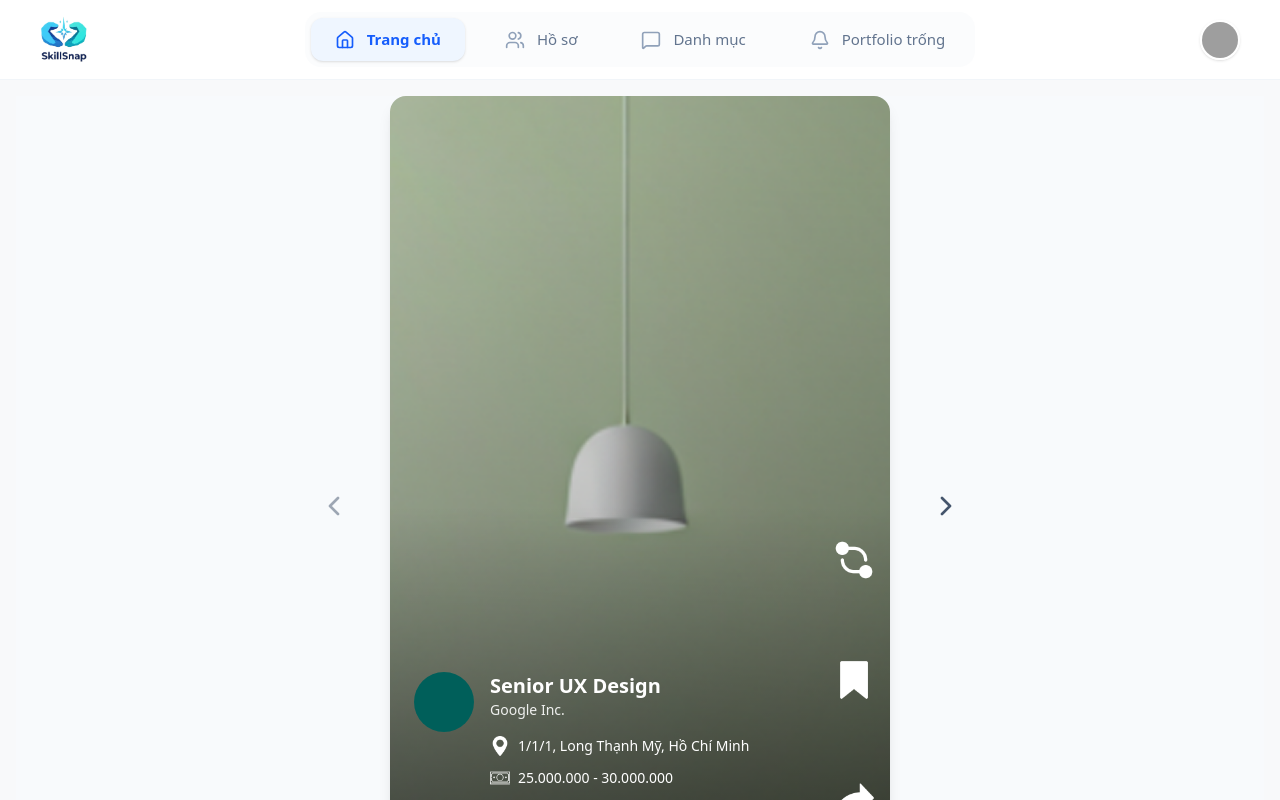
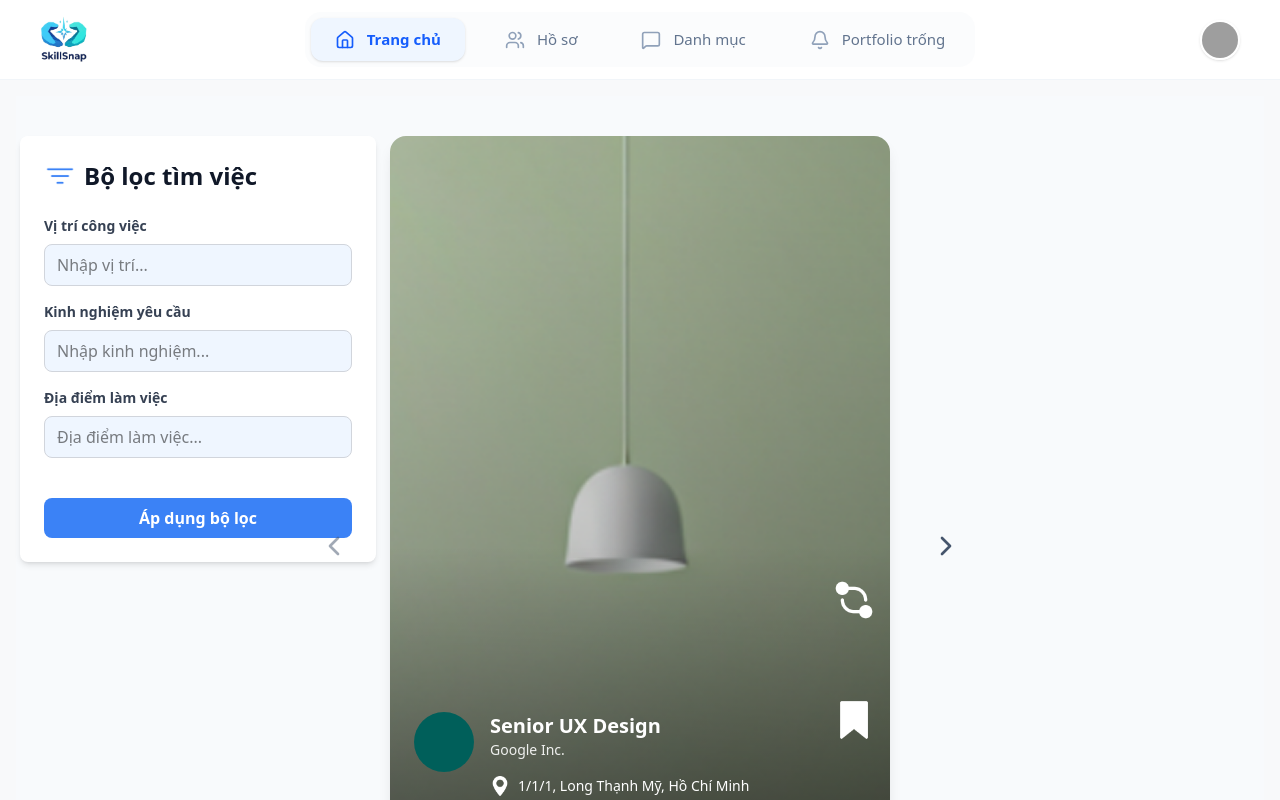
Before and after one commit to SEP490-CapstoneProject/SEP490_Web, a React (Vite) app: page /talent-home in a window 1280 px wide. Shown: the top 800 px of the page. Built offline with nearby package versions, Linux system fonts and the light colour scheme; grey boxes are pictures that could not be loaded.

Commit message:
add filter ui

```diff
--- a/src/components/pages/talent/PostDetail.tsx
+++ b/src/components/pages/talent/PostDetail.tsx
@@ -42,7 +42,7 @@ export const PostDetail = () => {
               onClick={() => setIsSaved(!isSaved)}
               className="flex items-center gap-2 px-4 py-2 border-2 border-gray-300 rounded-lg bg-white hover:border-gray-400"
             >
-              <img src={BookmarkIcon} alt="Bookmark" className="w-5 h-5" style={{ filter: 'invert(48%) sepia(75%) saturate(733%) hue-rotate(205deg)' }} />
+              <img src={BookmarkIcon} alt="Bookmark" className="w-5 h-5" style={{ filter: 'brightness(0) saturate(100%) invert(48%) sepia(81%) saturate(1093%) hue-rotate(203deg)' }} />
               <span>Lưu tin</span>
             </button>
             <button className="flex items-center gap-2 px-4 py-2 border-2 border-gray-300 rounded-lg bg-white hover:border-gray-400">
--- a/src/components/pages/talent/TalentHome.tsx
+++ b/src/components/pages/talent/TalentHome.tsx
@@ -10,10 +10,15 @@ import ClockIcon from "../../../assets/myWeb/clock.png";
 import ArrowIcon from "../../../assets/myWeb/upper-right-arrow.png";
 import { ChevronLeft, ChevronRight } from "lucide-react";
 import { mockCompanyPosts } from "../../../data/mockCompanyPost";
-
+import SortIcon from "../../../assets/myWeb/sort.png";
 export default function TalentHome() {
   const [currentIndex, setCurrentIndex] = useState(0);
   const navigate = useNavigate();
+  const [filters, setFilters] = useState({
+    position: '',
+    experience: '',
+    location: ''
+  });
   const currentPost = mockCompanyPosts[currentIndex];
 
   const handleNext = () => {
@@ -32,9 +37,76 @@ export default function TalentHome() {
     navigate(`/job/${currentPost.postId}`);
   };
 
+  const handleApplyFilter = () => {
+    // Xử lý áp dụng bộ lọc
+    console.log('Applied filters:', filters);
+  };
+
   return (
-    <div className="flex items-center justify-center min-h-screen bg-slate-50">
-      <div className="flex items-center justify-center gap-8">
+    <div className="min-h-screen bg-slate-50">
+      {/* Main Content with Filter on Left */}
+      <div className="flex gap-0 pt-10 min-h-screen ">
+        {/* Left Filter Sidebar - Attached to left edge */}
+        <div className ="fixed left-3 h-screen  ">
+          <div className="w-89 bg-white rounded-lg p-6 shadow-md h-fit items-start ml-2 ">
+            <div className="flex items-center gap-2 mb-6">
+              <img src={SortIcon} alt="Sort" className="w-8 h-8"/>
+              <h2 className="text-2xl font-bold text-gray-900">Bộ lọc tìm việc</h2>
+            </div>
+            <div className="space-y-4">
+              {/* Position Filter */}
+              <div>
+                <label className="text-sm font-bold text-gray-700 mb-2 block">Vị trí công việc</label>
+                <input
+                  type="text"
+                  placeholder="Nhập vị trí..."
+                  value={filters.position}
+                  onChange={(e) => setFilters({...filters, position: e.target.value})}
+                  className="w-full px-3 py-2 rounded-lg border border-gray-300"
+                  style={{ backgroundColor: '#EFF6FF' }}
+                />
+              </div>
+
+              {/* Experience Filter */}
+              <div>
+                <label className="text-sm font-bold text-gray-700 mb-2 block">Kinh nghiệm yêu cầu</label>
+                <input
+                  type="text"
+                  placeholder="Nhập kinh nghiệm..."
+                  value={filters.experience}
+                  onChange={(e) => setFilters({...filters, experience: e.target.value})}
+                  className="w-full px-3 py-2 rounded-lg border border-gray-300"
+                  style={{ backgroundColor: '#EFF6FF' }}
+                />
+              </div>
+
+              {/* Location Filter */}
+              <div>
+                <label className="text-sm font-bold text-gray-700 mb-2 block">Địa điểm làm việc</label>
+                <input
+                  type="text"
+                  placeholder="Địa điểm làm việc..."
+                  value={filters.location}
+                  onChange={(e) => setFilters({...filters, location: e.target.value})}
+                  className="w-full px-3 py-2 rounded-lg border border-gray-300"
+                  style={{ backgroundColor: '#EFF6FF' }}
+                />
+              </div>
+
+              {/* Apply Filter Button */}
+              <button
+                onClick={handleApplyFilter}
+                className="w-full mt-6 py-2 rounded-lg font-semibold text-white"
+                style={{ backgroundColor: '#3B82F6' }}
+              >
+                Áp dụng bộ lọc
+              </button>
+            </div>
+          </div>
+        </div>
+
+        {/* Center Content - Centered in remaining space */}
+        <div className="flex-1 flex items-center justify-center gap-8">
           {/* Left Arrow */}
           <button
             onClick={handlePrev}
@@ -45,7 +117,7 @@ export default function TalentHome() {
           </button>
 
           {/* Card Container */}
-        <div className="relative w-125 h-205 rounded-2xl overflow-hidden shadow-lg">
+          <div className="relative w-125 h-205 rounded-2xl overflow-hidden shadow-lg flex-shrink-0">
           {/* Background Image */}
           <img
             src={TestImage}
@@ -147,5 +219,6 @@ export default function TalentHome() {
           </button>
         </div>
       </div>
+    </div>
   );
 }
```
Also changed, not shown: src/assets/myWeb/sort.png (added). Lines whose indentation alone changed are shown as unchanged.
